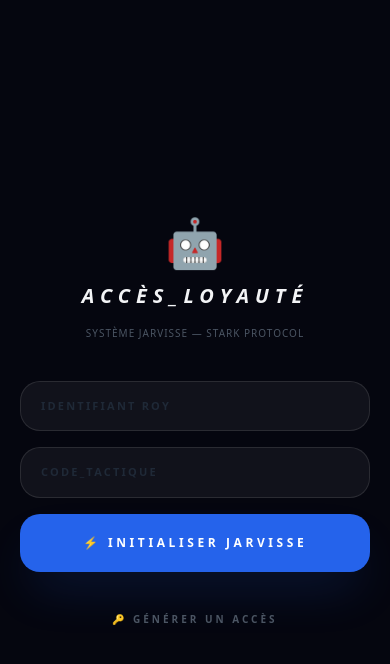
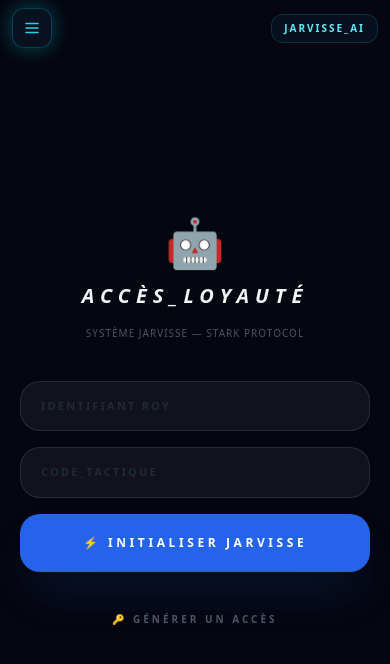
Before and after one commit to seritagroroy-oss/Jarvisse-Assistant1, a React (Vite) app: page / in a window 390 px wide. Shown: the top 664 px of the page. Built offline with nearby package versions, Linux system fonts and the light colour scheme.

Commit message:
Fix mobile menu visibility with fixed top control and z-index layering

```diff
--- a/client/App.jsx
+++ b/client/App.jsx
@@ -990,14 +990,30 @@ export default function App() {
   ].filter(m => !isMobile || !m.hideOnMobile);
 
   return (
-    <div className="flex bg-[#05060f] text-gray-100 font-sans h-full min-h-[100vh] overflow-hidden">
+    <div className="flex bg-[#05060f] text-gray-100 font-sans h-full min-h-[100dvh] overflow-hidden">
+      {isMobile && (
+        <div className="fixed top-[calc(env(safe-area-inset-top)+8px)] left-3 right-3 z-[120] pointer-events-none">
+          <div className="flex items-center justify-between">
+            <button
+              onClick={() => setSidebarOpen(true)}
+              className="pointer-events-auto p-2.5 rounded-xl text-cyan-400 border border-cyan-500/30 bg-[#0a1525]/80 backdrop-blur-xl shadow-cyan"
+              aria-label="Ouvrir le menu"
+            >
+              <Menu size={18} />
+            </button>
+            <div className="px-3 py-1.5 rounded-xl bg-[#0a1525]/70 border border-cyan-500/20 text-[10px] font-black tracking-[0.2em] uppercase text-cyan-300">
+              JARVISSE_AI
+            </div>
+          </div>
+        </div>
+      )}
 
       {/* Mobile overlay */}
       <AnimatePresence>
         {sidebarOpen && isMobile && (
           <motion.div
             initial={{ opacity: 0 }} animate={{ opacity: 1 }} exit={{ opacity: 0 }}
-            className="fixed inset-0 bg-black/60 z-[55] backdrop-blur-sm"
+            className="fixed inset-0 bg-black/60 z-[85] backdrop-blur-sm"
             onClick={() => setSidebarOpen(false)}
           />
         )}
@@ -1008,7 +1024,7 @@ export default function App() {
         {sidebarOpen && (
           <motion.aside
             initial={{ x: -300 }} animate={{ x: 0 }} exit={{ x: -300 }}
-            className="fixed inset-y-0 left-0 w-[320px] max-w-[90vw] glass z-[60] flex flex-col p-6 shadow-cyan border-r border-cyan-500/20"
+            className="fixed inset-y-0 left-0 w-[320px] max-w-[90vw] glass z-[90] flex flex-col p-6 shadow-cyan border-r border-cyan-500/20"
           >
             <div className="flex items-center justify-between mb-10">
               <h2 className="text-[12px] font-black uppercase tracking-[0.3em] text-cyan-400 flex items-center gap-3 italic">
```
